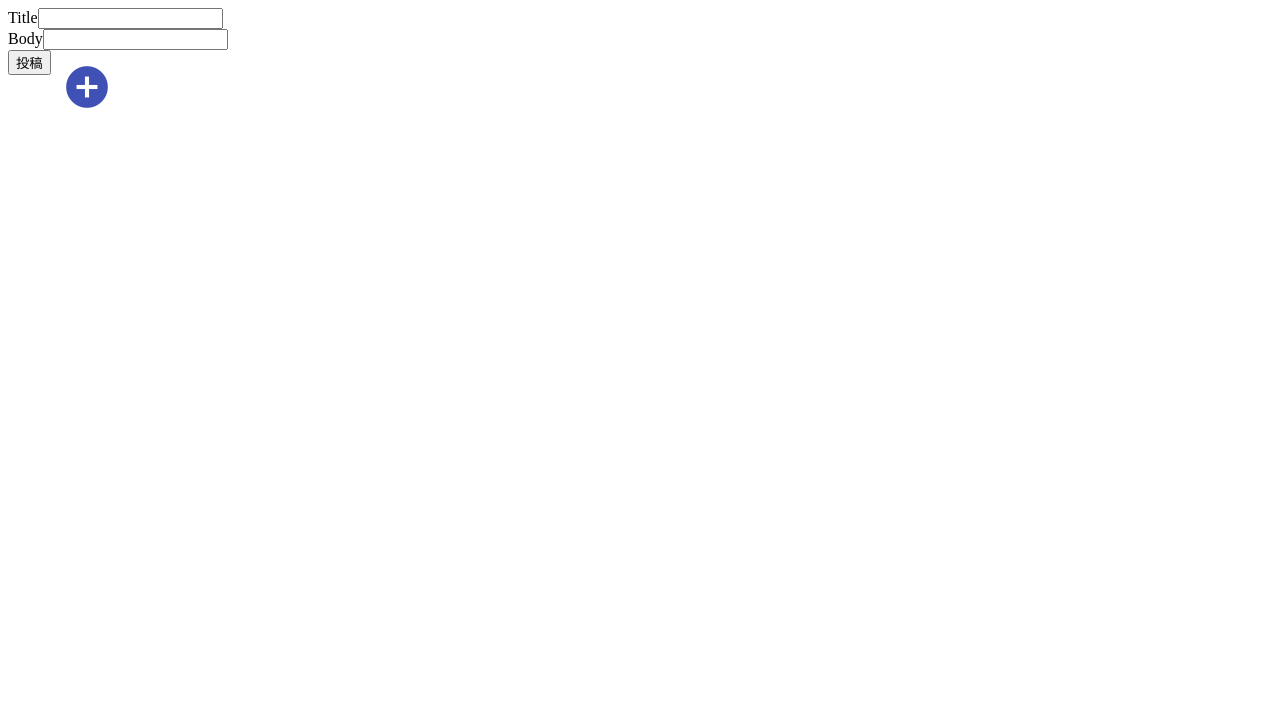
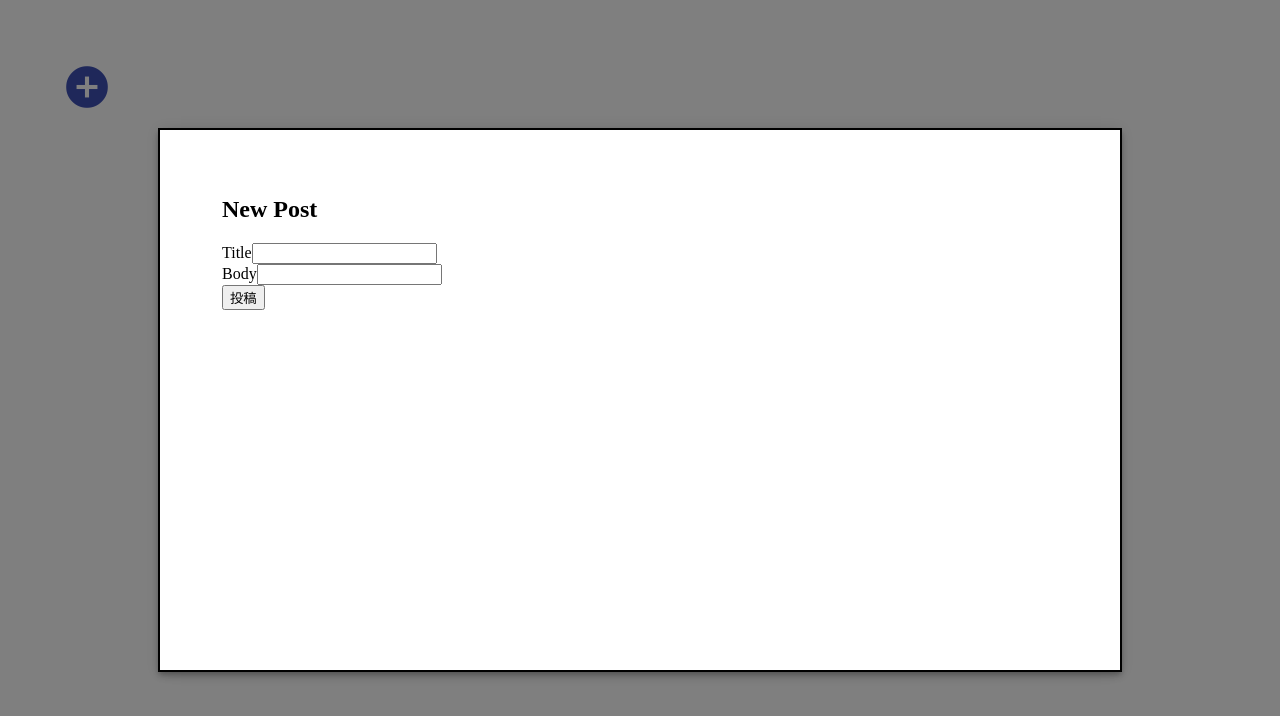
Before and after one commit to coacer/go-web-sample, a Next.js app in the folder client/: page / in a window 1280 px wide. Both pictures are taken after a click on the button "add_circle". Shown: the top 716 px of the page. Built offline with nearby package versions, Linux system fonts and the light colour scheme; no server answers.

Commit message:
[client] Open modal form

```diff
--- a/client/package.json
+++ b/client/package.json
@@ -23,6 +23,7 @@
   "devDependencies": {
     "@types/node": "^13.7.1",
     "@types/react": "^16.9.19",
+    "@types/styled-components": "^4.4.3",
     "@typescript-eslint/eslint-plugin": "^2.19.2",
     "@typescript-eslint/parser": "^2.19.2",
     "eslint": "^6.8.0",
--- /dev/null
+++ b/client/src/components/atoms/IconBtn.tsx
@@ -0,0 +1,27 @@
+import React from 'react';
+import { Icon, IconButton } from '@material-ui/core';
+import styled from 'styled-components';
+
+interface Props {
+  size: number;
+  icon: string;
+  onClick?: () => void;
+}
+
+export type NewPostButtonProps = Props;
+
+const NewPostButton: React.FC<Props> = ({
+  size = 20,
+  icon,
+  onClick = null,
+}: Props) => {
+  return (
+    <IconButton onClick={onClick}>
+      <Icon style={{ fontSize: size }} color="primary">
+        {icon}
+      </Icon>
+    </IconButton>
+  );
+};
+
+export default NewPostButton;
--- /dev/null
+++ b/client/src/components/atoms/TransitionsModal.tsx
@@ -0,0 +1,67 @@
+import React from 'react';
+import { makeStyles, Theme, createStyles } from '@material-ui/core/styles';
+import Modal from '@material-ui/core/Modal';
+import Backdrop from '@material-ui/core/Backdrop';
+import Fade from '@material-ui/core/Fade';
+
+interface Props {
+  btn: JSX.Element;
+  show: JSX.Element;
+}
+
+const useStyles = makeStyles((theme: Theme) =>
+  createStyles({
+    modal: {
+      display: 'flex',
+      alignItems: 'center',
+      justifyContent: 'center',
+    },
+    paper: {
+      backgroundColor: theme.palette.background.paper,
+      border: '2px solid #000',
+      boxShadow: theme.shadows[5],
+      padding: theme.spacing(2, 4, 3),
+      width: '70%',
+      height: '500px',
+    },
+  })
+);
+
+const TransitionsModal: React.FC<Props> = ({ btn, show }: Props) => {
+  const classes = useStyles();
+  const [open, setOpen] = React.useState(false);
+
+  const handleOpen = (): void => {
+    setOpen(true);
+  };
+
+  const handleClose = (): void => {
+    setOpen(false);
+  };
+
+  return (
+    <div>
+      <div onClick={handleOpen}>{btn}</div>
+      <Modal
+        aria-labelledby="transition-modal-title"
+        aria-describedby="transition-modal-description"
+        className={classes.modal}
+        open={open}
+        onClose={handleClose}
+        closeAfterTransition
+        BackdropComponent={Backdrop}
+        BackdropProps={{
+          timeout: 500,
+        }}
+      >
+        <Fade in={open}>
+          <div className={classes.paper}>
+            <div id="transition-modal-description">{show}</div>
+          </div>
+        </Fade>
+      </Modal>
+    </div>
+  );
+};
+
+export default TransitionsModal;
--- a/client/src/components/posts/NewPostButton.tsx
+++ /dev/null
@@ -1,29 +0,0 @@
-import React from 'react';
-import { Icon, IconButton } from '@material-ui/core';
-import styled from 'styled-components';
-
-interface Props {
-  onClick: () => void;
-}
-
-export type NewPostButtonProps = Props;
-
-const NewPostButton: React.FC<Props> = ({ onClick }: Props) => {
-  return (
-    <Wrapper>
-      <IconButton onClick={onClick}>
-        <Icon style={{ fontSize: 50 }} color="primary">
-          add_circle
-        </Icon>
-      </IconButton>
-    </Wrapper>
-  );
-};
-
-const Wrapper = styled.div`
-  position: fixed;
-  top: 50px;
-  left: 50px;
-`;
-
-export default NewPostButton;
--- a/client/src/components/posts/PostForm.tsx
+++ b/client/src/components/posts/PostForm.tsx
@@ -1,4 +1,4 @@
-import { FormEvent, useState, ChangeEvent, Dispatch } from 'react';
+import React, { FormEvent, useState, ChangeEvent, Dispatch } from 'react';
 import { addPost, PostAction } from '../../store/actions/posts';
 import { addPostAPI } from '../../api/posts';
 
@@ -6,7 +6,7 @@ interface Props {
   dispatch: Dispatch<PostAction>;
 }
 
-const PostForm: React.FC<Props> = ({ dispatch }) => {
+const PostForm: React.FC<Props> = ({ dispatch }: Props) => {
   const [title, setTitle] = useState('');
   const [body, setBody] = useState('');
 
--- a/client/src/pages/index.tsx
+++ b/client/src/pages/index.tsx
@@ -1,12 +1,14 @@
 import React from 'react';
 import Head from 'next/head';
+import styled from 'styled-components';
 import { useEffect, useReducer } from 'react';
 import PostForm from '../components/posts/PostForm';
 import reducer from '../store/reducers/posts';
 import { fetchPostAPI } from '../api/posts';
 import { reloadPost } from '../store/actions/posts';
 import PostList from '../components/posts/PostList';
-import NewPostButton from '../components/posts/NewPostButton';
+import IconBtn from '../components/atoms/IconBtn';
+import TransitionsModal from '../components/atoms/TransitionsModal';
 
 const Index = (): JSX.Element => {
   const [posts, dispatch] = useReducer(reducer, []);
@@ -26,11 +28,32 @@ const Index = (): JSX.Element => {
           href="https://fonts.googleapis.com/icon?family=Material+Icons"
         />
       </Head>
-      <NewPostButton onClick={() => console.log('click!')} />
+      <TransitionsModal
+        btn={
+          <BtnWrapper>
+            <IconBtn size={50} icon="add_circle" />
+          </BtnWrapper>
+        }
+        show={
+          <FormWrapper>
+            <h2>New Post</h2>
+            <PostForm dispatch={dispatch} />
+          </FormWrapper>
+        }
+      />
       <PostList posts={posts} />
-      <PostForm dispatch={dispatch} />
     </>
   );
 };
 
+const BtnWrapper = styled.div`
+  position: fixed;
+  top: 50px;
+  left: 50px;
+`;
+
+const FormWrapper = styled.div`
+  padding: 30px;
+`;
+
 export default Index;
```
Also changed, not shown: 1 other file (tests, documents, lock files or other folders).
